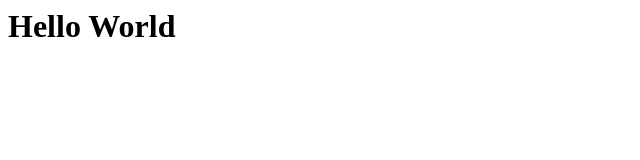
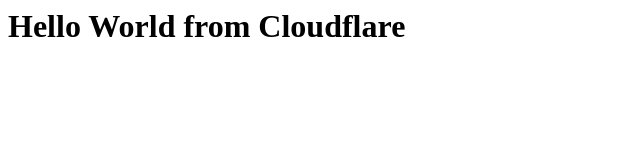
Before and after one commit to pbrao/kiran, a plain HTML site: page index.html in a window 1280 px wide. Shown: the whole page, without its empty margins (0-640 px from the left). Drawn offline with Linux system fonts and the light colour scheme.

Commit message:
Update index.html

```diff
--- a/index.html
+++ b/index.html
@@ -1,5 +1,5 @@
 <html>
 <body>
-<h1>Hello World</h1>
+<h1>Hello World from Cloudflare</h1>
 </body>
 </html>
```
